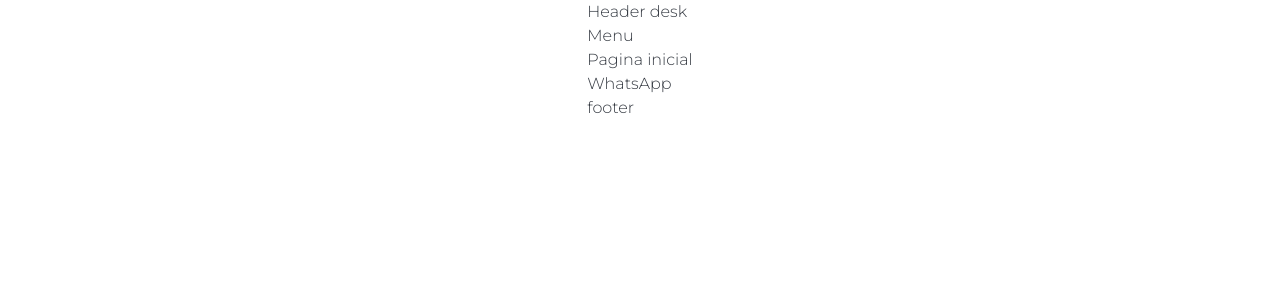
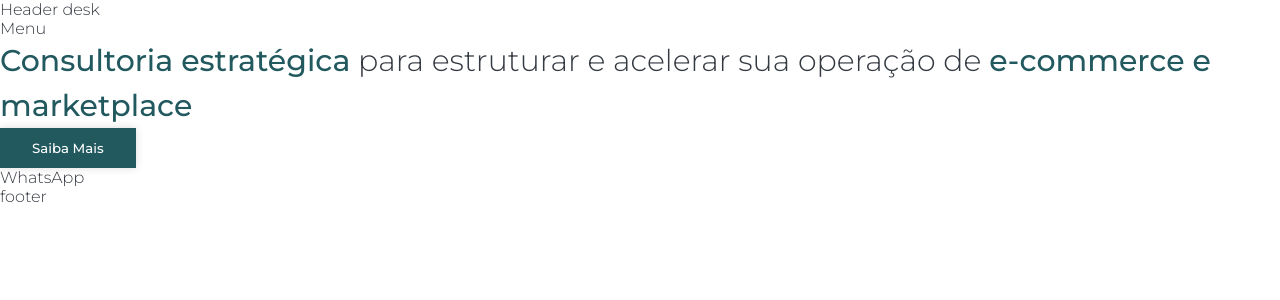
Before and after one commit to ArtthurMagnabosco/siteBrava, a React (Vite) app: page / in a window 1280 px wide. Shown: the top 300 px of the page. Built offline with nearby package versions, Linux system fonts and the light colour scheme.

Commit message:
Add mixins padrões

```diff
--- /dev/null
+++ b/src/pages/PaginaInicial/Mobile/sass/PaginaInicial.css
@@ -0,0 +1,26 @@
+@import url("https://fonts.googleapis.com/css2?family=Montserrat:wght@200;300;400;500&display=swap");
+h3 {
+  font-size: 1.875rem;
+  line-height: 150%;
+  font-weight: 300;
+}
+h3 .text-highlight {
+  font-weight: 500;
+  color: #21595F;
+}
+
+button {
+  font-family: "Montserrat", sans-serif;
+  font-style: normal;
+  line-height: normal;
+  font-weight: 300;
+  color: #353A42;
+  background: #21595F;
+  padding: 0.75rem 2rem;
+  box-shadow: 0 0 8px 0 rgba(0, 0, 0, 0.15);
+  border: 0;
+}
+button p {
+  color: #FFF;
+  font-weight: 500;
+}
--- /dev/null
+++ b/src/pages/PaginaInicial/Mobile/sass/PaginaInicial.scss
@@ -0,0 +1,9 @@
+@import "../../../../styles/padroes/padroes.scss";
+
+h3 {
+    @include title1
+}
+
+button {
+    @include button1
+}
--- a/src/pages/PaginaInicial/index.jsx
+++ b/src/pages/PaginaInicial/index.jsx
@@ -1,6 +1,15 @@
+import { Link } from "react-router-dom"
+import "./Mobile/sass/PaginaInicial.css"
+
 const PaginaInicial = () => {
     return (
-        <p>Pagina inicial</p>
+        <>
+            <h3><span className="text-highlight">Consultoria estratégica</span> para estruturar e acelerar sua operação de <span className="text-highlight">e-commerce e marketplace</span></h3>
+
+
+            <Link to="/quem-somos">
+                <button><p>Saiba Mais</p></button></Link>
+        </>
     )
 }
 
--- a/src/styles/padroes/colors.scss
+++ b/src/styles/padroes/colors.scss
@@ -1,8 +1,9 @@
 $white: #FFF;
+$black: #000;
 $lightgrey: rgba(255, 255, 255, 0.8);
 $grey: #2F2F2F;
 $green: #21595F;
 
 
-$textgrey: #8A8A8A;
-$textblack: #353A42;
+$text1: #353A42;
+$text2: #8A8A8A;
--- a/src/styles/padroes/fonts.scss
+++ b/src/styles/padroes/fonts.scss
@@ -5,7 +5,36 @@
 @mixin padrao() {
   font-family: $fontFamily;
   font-style: normal;
+  line-height: normal;
   font-weight: 300;
-  line-height: 1.5;
-  color: $textblack;
+  color: $text1;
 }
+
+@mixin title1() {
+  font-size: 1.875rem;
+  line-height: 150%;
+  font-weight: 300;
+
+  .text-highlight {
+    font-weight: 500;
+    color: $green;
+  }
+}
+
+@mixin title2() {
+  font-size: 0.75rem;
+  font-weight: 500;
+  color: $text2;
+}
+
+@mixin button1() {
+  @include padrao();
+  background: $green;
+  padding: 0.75rem 2rem;
+  box-shadow: 0 0 8px 0 rgba($color: $black, $alpha: 0.15);
+  border: 0;
+  * {
+    color: $white;
+    font-weight: 500;
+  }
+}
```
